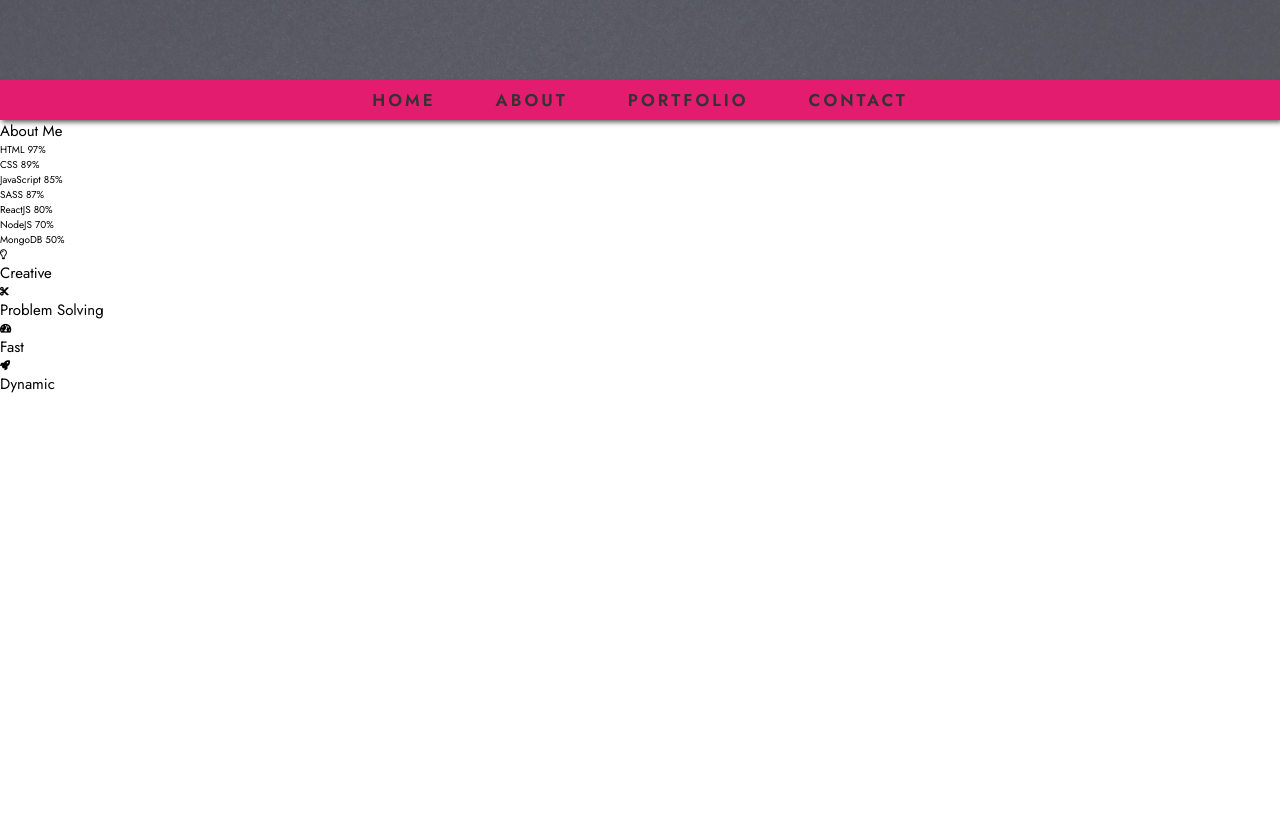
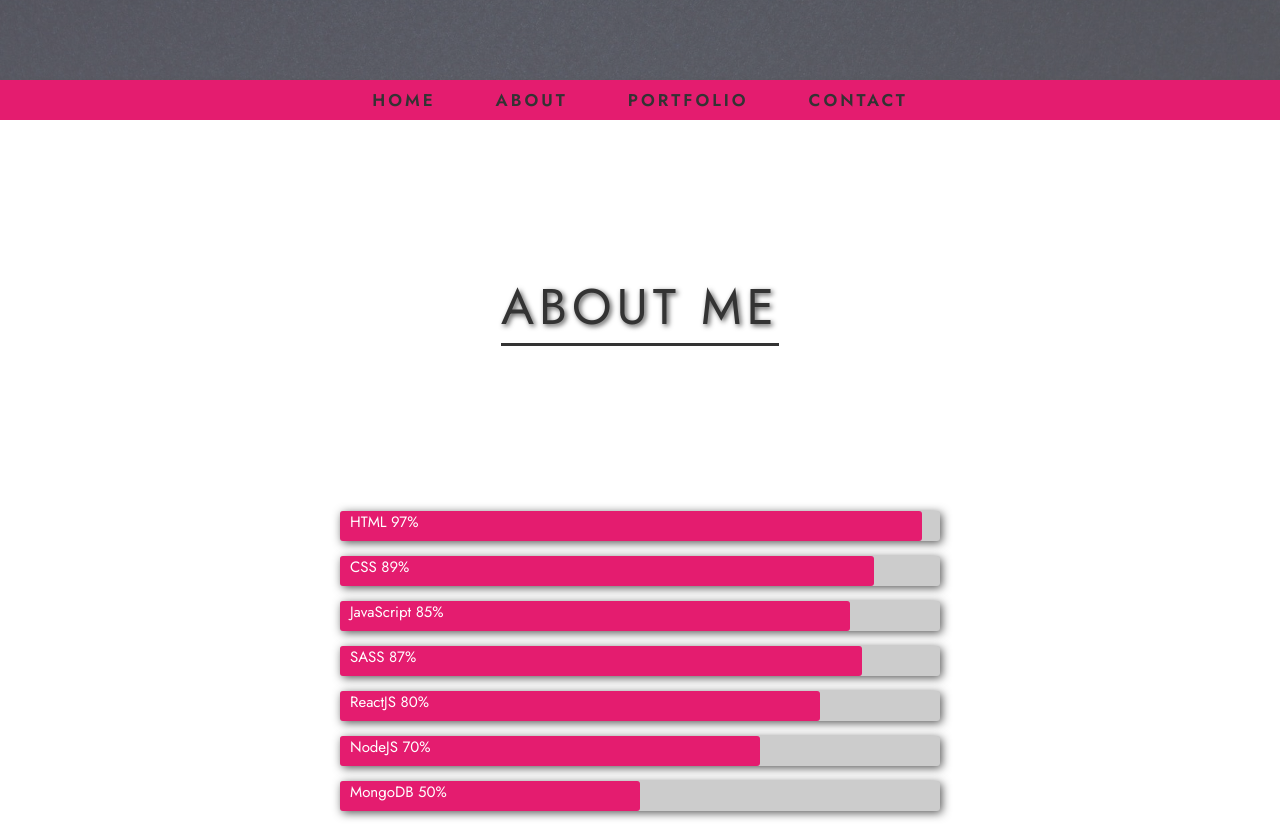
Before and after one commit to elzonprod/Porfolio-Website, a plain HTML site: page index.html in a window 1280 px wide. Shown: the part 720-1549 px from the top of the page. Before the commit the page ends 1115 px from the top, so only its background shows below. Drawn offline with Linux system fonts and the light colour scheme.

Commit message:
Add style for section 2

```diff
--- a/style.css
+++ b/style.css
@@ -18,6 +18,16 @@ html {
   display: flex;
   justify-content: center;
   align-items: center;
+}
+
+.section-heading {
+  font-size: 5rem;
+  color: #333;
+  text-transform: uppercase;
+  letter-spacing: 0.5rem;
+  margin-bottom: 15rem;
+  border-bottom: 0.3rem solid #333;
+  text-shadow: 0.2rem 0.2rem 0.5rem #555;
 }
 /* End of Common Styles */
 
@@ -119,3 +129,78 @@ html {
   width: 130%;
 }
 /* End of Navbar */
+
+/* Section 2 */
+.section-2 {
+  width: 100%;
+  height: 100%;
+  padding: 15rem 0 10rem 0;
+  background-color: #fff;
+  display: flex;
+  flex-direction: column;
+  align-items: center;
+}
+
+.progress-bars-wrapper {
+  margin-bottom: 10rem;
+}
+
+.progress-bar {
+  width: 60rem;
+  height: 3rem;
+  background-color: #ccc;
+  margin: 1.5rem 0;
+  border-radius: 0.3rem;
+  box-shadow: 0.2rem 0.2rem 1rem #555;
+  position: relative;
+}
+
+.progress-text {
+  position: absolute;
+  left: 1rem;
+  font-size: 1.5rem;
+  color: #fff;
+}
+
+.progress-percent {
+  width: 0;
+  height: 100%;
+  background-color: #e41c6f;
+  border-radius: 0.3rem;
+  transition: width 0.5s 0.5s ease-in-out;
+}
+
+.services {
+  width: 100%;
+  height: 30vh;
+  display: flex;
+  justify-content: space-evenly;
+  align-items: center;
+}
+
+.service {
+  text-align: center;
+}
+
+.service:first-child,
+.service:last-child {
+  align-self: flex-start;
+}
+
+.service i {
+  font-size: 10rem;
+  color: #888;
+  margin-bottom: 2rem;
+  text-shadow: 0.1rem 0.1rem 0.5rem #555;
+}
+
+.service h2 {
+  font-size: 2rem;
+  color: #fff;
+  background-color: #777;
+  width: 25rem;
+  letter-spacing: 0.3rem;
+  transform: skew(-10deg);
+  box-shadow: 0.2rem 0.2rem 0.5rem #555;
+}
+/* End of Section 2 */
```
